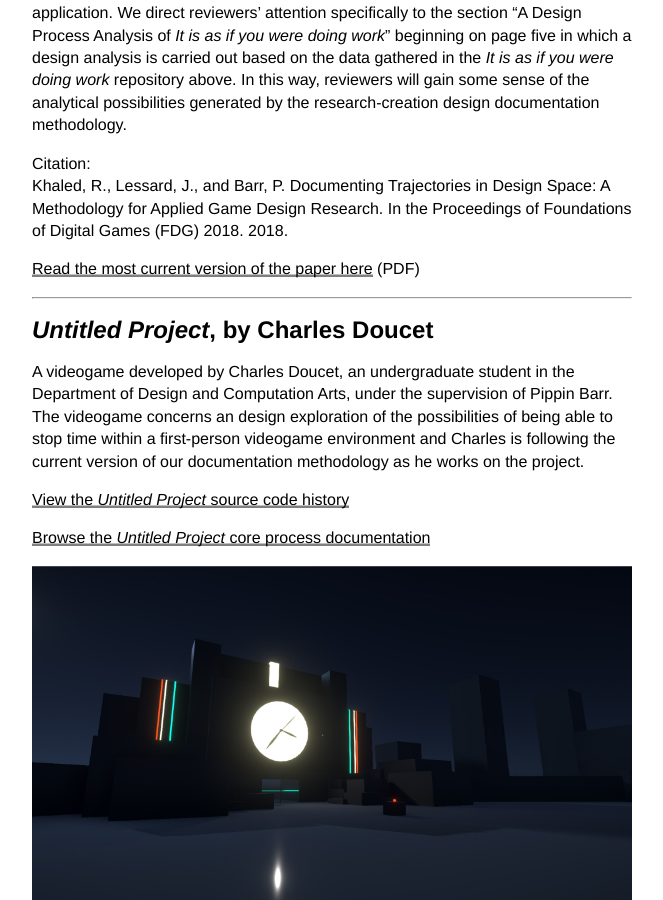
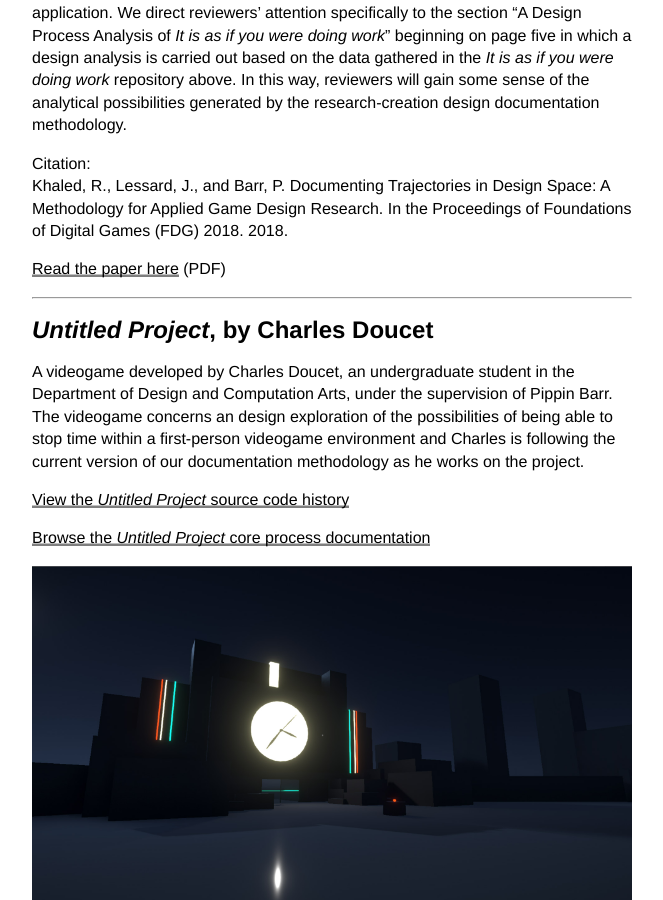
Before and after one commit to pippinbarr/games-as-research, a Jekyll site: the page built from insight.md, in a window 1280 px wide and 900 px high, scrolled down 1475 px. Shown: the whole window, without its empty margins (308-971 px from the left). Built offline with Jekyll 4.4.1, drawn with Linux system fonts in a browser that asks for light colours.

Commit message:
Fixed paper link name

```diff
--- a/insight.md
+++ b/insight.md
@@ -34,7 +34,7 @@ This is a paper written about the research-creation method discussed in this gra
 Citation:
 Khaled, R., Lessard, J., and Barr, P. Documenting Trajectories in Design Space: A Methodology for Applied Game Design Research. In the Proceedings of Foundations of Digital Games (FDG) 2018. 2018.
 
-[Read the most current version of the paper here](fdg-2018-documenting-trajectories-in-design-space.pdf) (PDF)
+[Read the paper here](fdg-2018-documenting-trajectories-in-design-space.pdf) (PDF)
 
 ---
 
```
